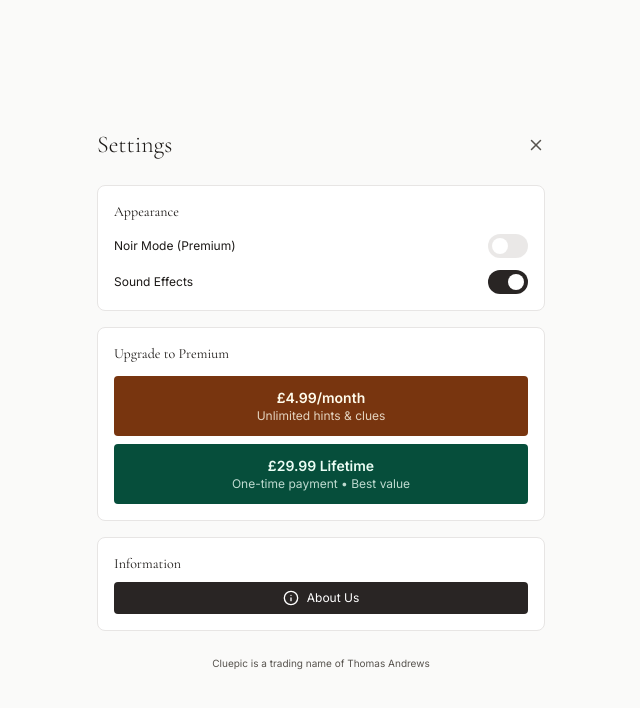
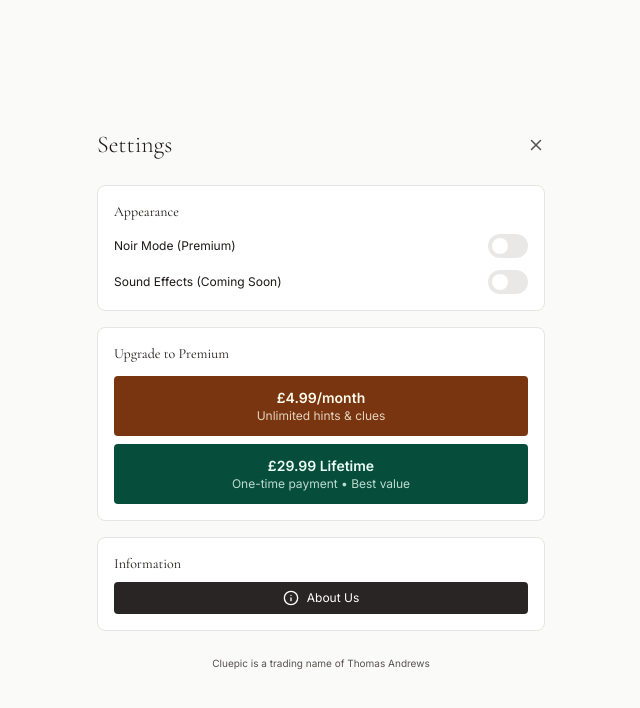
Before and after one commit to Tand-101/cluepic-game, a React (Vite) app: page / in a window 1280 px wide. Both pictures are taken after a click on the button 855 px from the left and 142 px from the top of the page. Shown: the top 708 px of the page, without its empty margins (319-959 px from the left). Built offline with nearby package versions, Linux system fonts and the light colour scheme.

Commit message:
Update Settings.jsx

```diff
--- a/src/components/Settings.jsx
+++ b/src/components/Settings.jsx
@@ -1,5 +1,5 @@
 // src/components/Settings.jsx
-// Amendments 14, 18 combined
+// Amendment 4 - Sound effects disabled
 
 import React from 'react';
 import { X } from 'lucide-react';
@@ -52,22 +52,19 @@ const Settings = ({
                 }`} />
               </button>
             </div>
+            {/* Amendment 4: Sound effects locked */}
             <div className="flex justify-between items-center">
-              <span className={`text-xs ${textColor}`}>Sound Effects</span>
+              <span className={`text-xs ${textColor}`}>Sound Effects (Coming Soon)</span>
               <button
-                onClick={() => setSoundEnabled(!soundEnabled)}
-                className={`w-10 h-6 rounded-full transition-colors ${
-                  soundEnabled ? 'bg-stone-800' : 'bg-stone-300'
-                }`}
+                className="w-10 h-6 rounded-full transition-colors bg-stone-300 opacity-50 cursor-not-allowed"
+                disabled={true}
               >
-                <div className={`w-4 h-4 bg-white rounded-full transition-transform ${
-                  soundEnabled ? 'translate-x-5' : 'translate-x-1'
-                }`} />
+                <div className="w-4 h-4 bg-white rounded-full transition-transform translate-x-1" />
               </button>
             </div>
           </div>
 
-          {/* Amendment 18: Premium Options */}
+          {/* Premium Options */}
           {!isPremium && (
             <div className={`${cardBg} border p-4 rounded-lg`}>
               <h3 className={`text-sm mb-3 ${textColor}`} style={{ fontFamily: "'Cormorant Garamond', serif" }}>
@@ -137,7 +134,7 @@ const Settings = ({
           </div>
         </div>
 
-        {/* Amendment 14: Thomas Andrews attribution */}
+        {/* Thomas Andrews attribution */}
         <div className={`mt-6 text-center text-xs ${mutedText}`} style={{ fontSize: '10px' }}>
           Cluepic is a trading name of Thomas Andrews
         </div>
```
